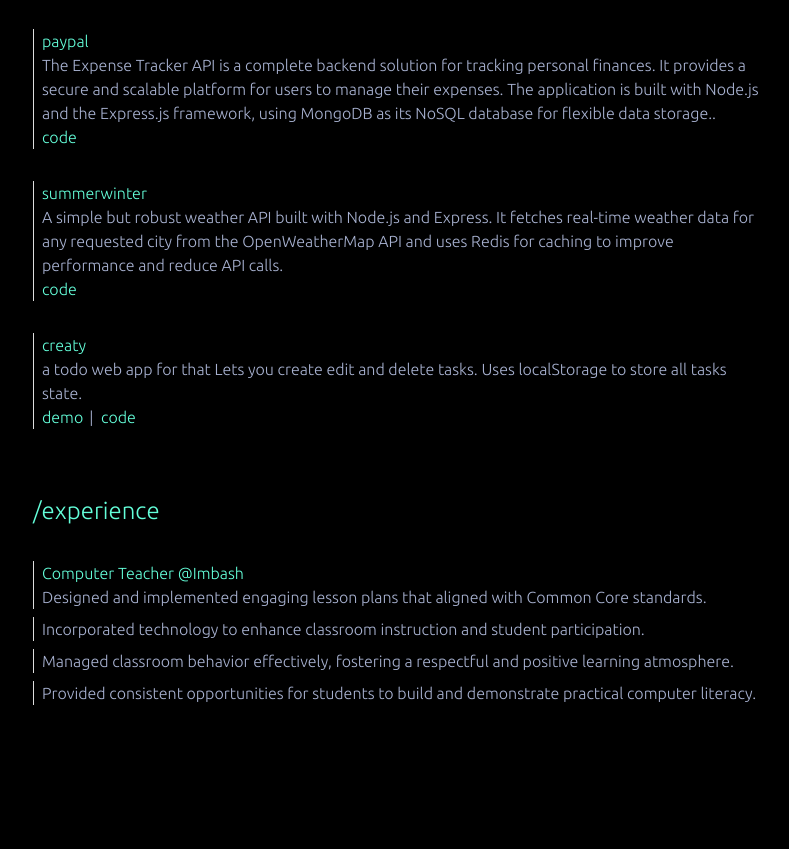
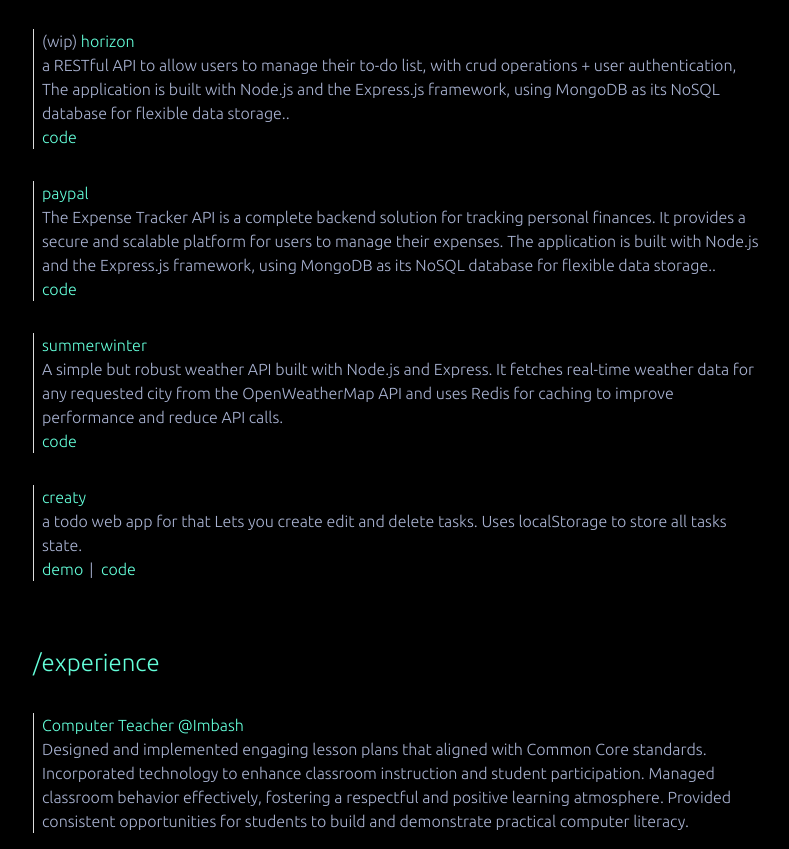
Before and after one commit to HassanAmirii/HassanAmirii.github.io, a plain HTML site: page index.html in a window 1280 px wide. Shown: the part 463-1312 px from the top of the page, without its empty margins (432-1221 px from the left). Before the commit the page ends 1184 px from the top, so only its background shows below. Drawn offline with nearby package versions, Linux system fonts and the light colour scheme.

Commit message:
new push

```diff
--- a/index.html
+++ b/index.html
@@ -124,6 +124,18 @@
 
           <div class="py-2">
             <p class="paper my-2 pl-2">
+              (wip) <span class="papertitle">horizon </span><br />
+              a RESTful API to allow users to manage their to-do list, with crud
+              operations + user authentication, The application is built with
+              Node.js and the Express.js framework, using MongoDB as its NoSQL
+              database for flexible data storage..<br />
+              <a class="tag" href="https://github.com/HassanAmirii/horizon"
+                >code</a
+              >
+            </p>
+          </div>
+          <div class="py-2">
+            <p class="paper my-2 pl-2">
               <span class="papertitle">paypal </span><br />
               The Expense Tracker API is a complete backend solution for
               tracking personal finances. It provides a secure and scalable
@@ -166,22 +178,11 @@
             <p class="paper my-2 pl-2">
               <span class="papertitle">Computer Teacher @Imbash</span><br />
               Designed and implemented engaging lesson plans that aligned with
-              Common Core standards.
-            </p>
-
-            <p class="paper my-2 pl-2">
-              Incorporated technology to enhance classroom instruction and
-              student participation.
-            </p>
-
-            <p class="paper my-2 pl-2">
-              Managed classroom behavior effectively, fostering a respectful and
-              positive learning atmosphere.
-            </p>
-
-            <p class="paper my-2 pl-2">
-              Provided consistent opportunities for students to build and
-              demonstrate practical computer literacy.
+              Common Core standards. Incorporated technology to enhance
+              classroom instruction and student participation. Managed classroom
+              behavior effectively, fostering a respectful and positive learning
+              atmosphere. Provided consistent opportunities for students to
+              build and demonstrate practical computer literacy.
             </p>
           </div>
         </div>
```
